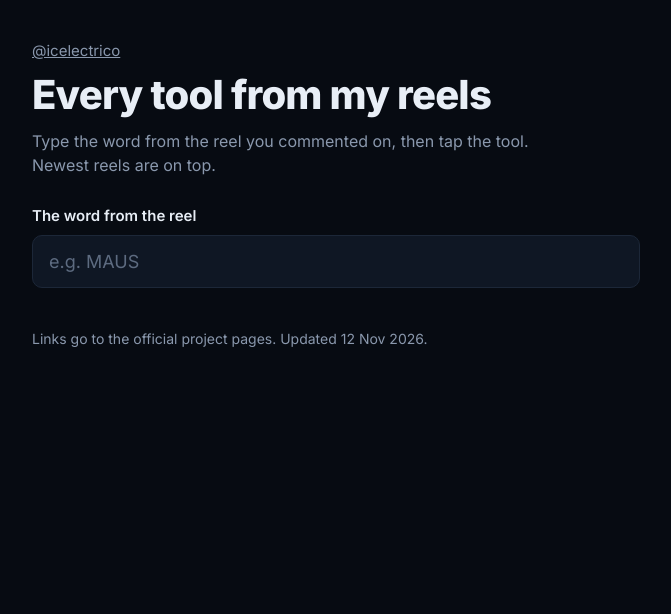
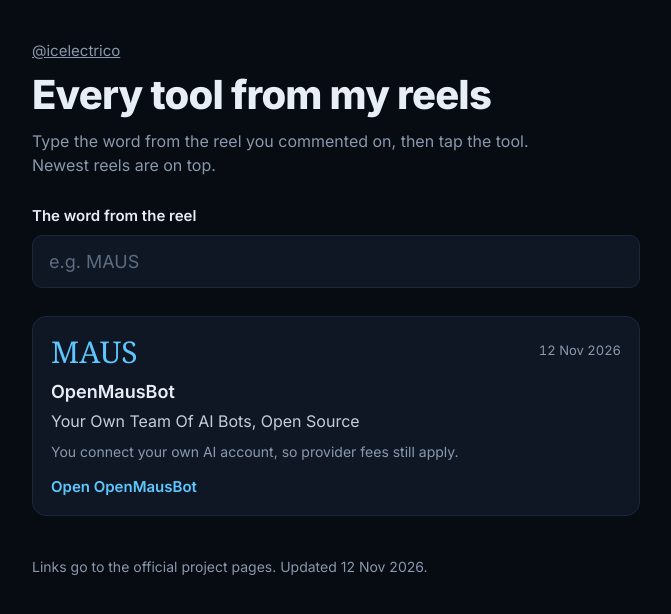
Before and after one commit to AlperIcel/icelectrico, a plain HTML site: page index.html in a window 1280 px wide. Shown: the whole page, without its empty margins (304-975 px from the left). Drawn offline with Linux system fonts and the light colour scheme.

Commit message:
MAUS: OpenMausBot

```diff
--- a/index.html
+++ b/index.html
@@ -64,7 +64,15 @@
   <label for="suche">The word from the reel</label>
   <input id="suche" type="search" placeholder="e.g. MAUS" autocomplete="off" autocapitalize="characters" spellcheck="false">
   <ol id="liste">
-
+    <li data-suche="MAUSOPENMAUSBOT">
+      <a class="tool" href="https://github.com/milind-soni/OpenMausBot" target="_blank" rel="noopener">
+        <span class="wort">MAUS</span><span class="datum">12 Nov 2026</span>
+        <span class="name">OpenMausBot</span>
+        <p class="info">Your Own Team Of AI Bots, Open Source</p>
+        <p class="hinweis">You connect your own AI account, so provider fees still apply.</p>
+        <span class="oeffnen">Open OpenMausBot</span>
+      </a>
+    </li>
   </ol>
   <p class="leer" id="leer" hidden>No tool with that word yet. Check the spelling or scroll the full list.</p>
   <footer>
```
Also changed, not shown: eintraege.json (+11 -1 lines).
